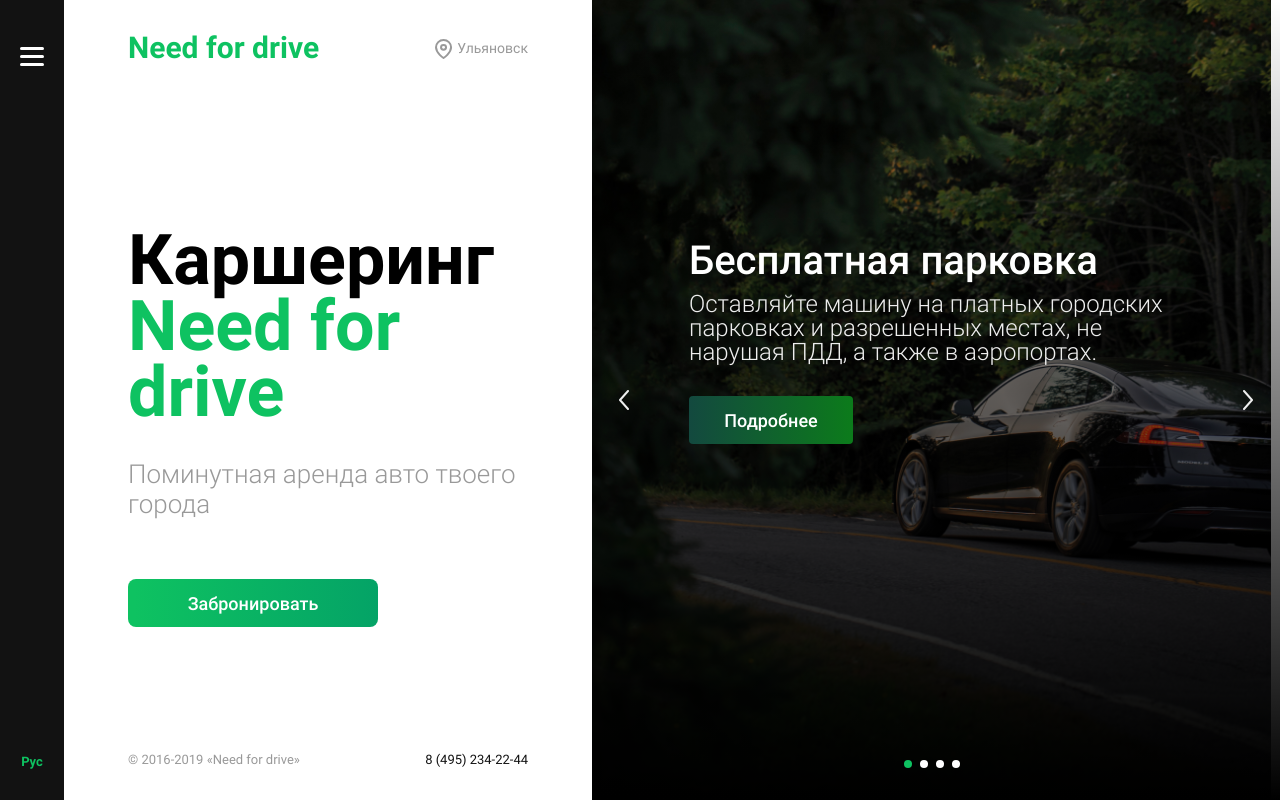
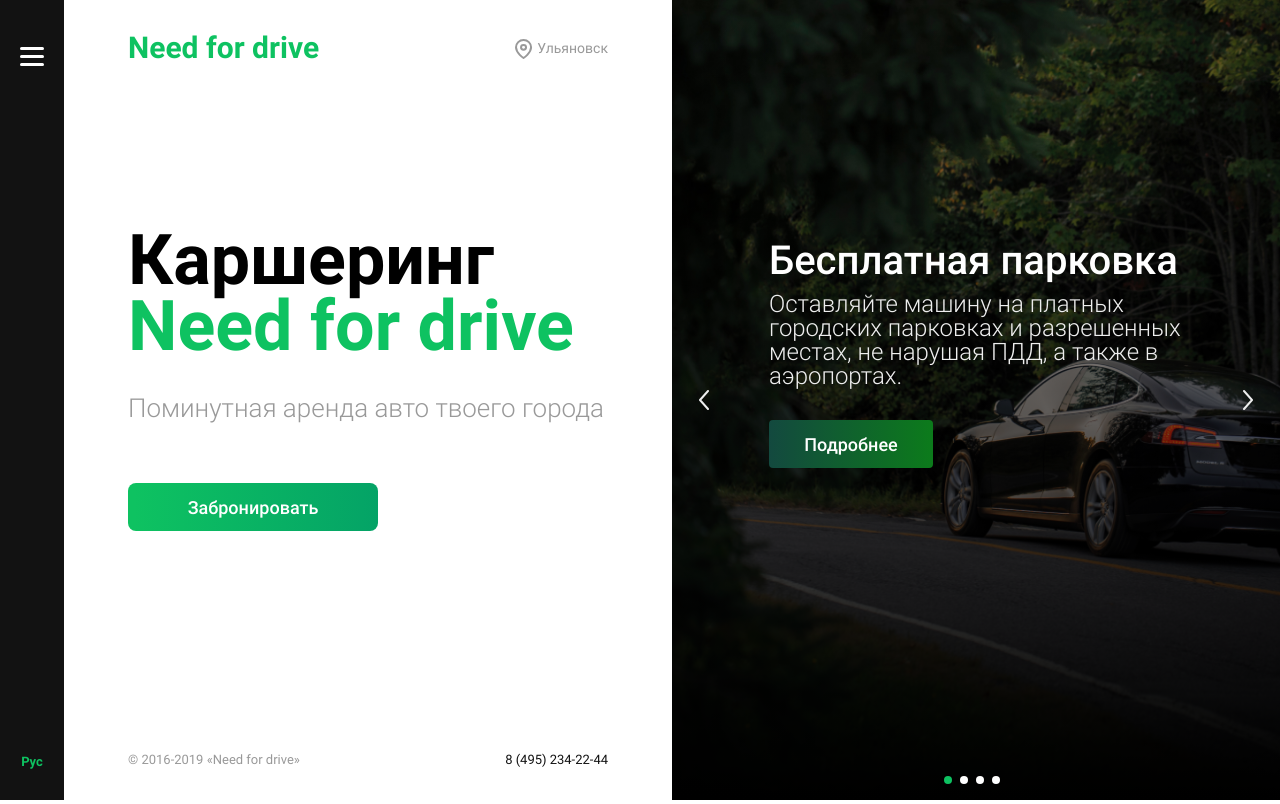
Before and after one commit to albinam/need-for-drive, a React (Create React App) app: page /#/ in a window 1280 px wide. Built offline with nearby package versions, Linux system fonts and the light colour scheme.

Commit message:
исправление слайдера

```diff
--- a/package.json
+++ b/package.json
@@ -42,6 +42,7 @@
     ]
   },
   "devDependencies": {
-    "gh-pages": "^3.2.3"
+    "gh-pages": "^3.2.3",
+    "node-sass": "^6.0.1"
   }
 }
--- a/src/components/MainPageContent/MainPageContent.scss
+++ b/src/components/MainPageContent/MainPageContent.scss
@@ -2,7 +2,9 @@
 @import "src/styles/vars";
 
 .content-container {
-  width: calc(100vw - 688px - 64px);
+  display: flex;
+  flex-direction: column;
+  justify-content: space-between;
 }
 
 .header {
--- a/src/components/Slider/Arrow.js
+++ b/src/components/Slider/Arrow.js
@@ -1,5 +1,4 @@
 import rightArrow from '../../assets/images/slider/RightArrow.svg';
-import leftArrow from '../../assets/images/slider/LeftArrow.svg';
 
 function Arrow({direction, moveSlide}) {
     return (
@@ -7,7 +6,7 @@
             onClick={moveSlide}
             className={direction === "next" ? "btn-slide next" : "btn-slide prev"}
         >
-            <img src={direction === "next" ? rightArrow : leftArrow} alr="arrow"/>
+            <img src={rightArrow}  className={direction === "next" ? "arrow_right" : "arrow_left"} alt="arrow"/>
         </button>
     );
 }
--- a/src/components/Slider/Slider.scss
+++ b/src/components/Slider/Slider.scss
@@ -3,9 +3,8 @@
 
 
 .container-slider {
-  position: relative;
-  width: 688px;
-
+  display: flex;
+  flex-direction: column;
 
   .gradient:after {
     content: "";
@@ -22,7 +21,6 @@
     position: absolute;
     opacity: 0;
     transition: opacity ease-in-out 0.4s;
-    width: 100%;
     height: 100%;
     box-sizing: border-box;
 
@@ -41,7 +39,7 @@
         margin-bottom: 8px;
       }
 
-      &_subtitle{
+      &_subtitle {
         font-family: $fontLight;
         font-size: 24px;
         line-height: 24px;
@@ -51,13 +49,35 @@
       }
     }
 
-    img{
-      object-fit:cover;
+    img {
+      width: 100%;
       height: 100vh;
     }
   }
+
   .active {
     opacity: 1;
+  }
+
+  .container-dots {
+    padding: 16px;
+    display: flex;
+    justify-content: center;
+    align-items: center;
+    margin-top: auto;
+    z-index: 1;
+
+    .dot {
+      width: 8px;
+      height: 8px;
+      margin-right: 8px;
+      border-radius: 50%;
+      background: $color-main-white;
+    }
+
+    .active {
+      background: $color-accent;
+    }
   }
 }
 
@@ -78,34 +98,17 @@
   }
 }
 
+.arrow_left{
+  transform: rotate(180deg);
+}
+
 .next {
   right: 0;
 }
 
-.container-dots {
-  position: absolute;
-  bottom: 32px;
-  width: 100%;
-  display: flex;
-  align-items: center;
-  justify-content: center;
 
-  .dot {
-    width: 8px;
-    height: 8px;
-    margin-right: 8px;
-    border-radius: 50%;
-    background: $color-main-white;
-  }
-
-  .active {
-    background: $color-accent;
-  }
-}
 @media (max-width: $desktopMinSize) {
   .container-slider {
-    width: 410px;
-
     .slide {
       &_content {
         top: 277px;
@@ -126,11 +129,16 @@
       }
     }
 
+    img {
+      object-fit: cover;
+    }
+
     .btn-slide {
       width: 32px;
     }
   }
 }
+
 @media (max-width: $tabletSize) {
   .container-slider {
     display: none;
--- a/src/index.js
+++ b/src/index.js
@@ -2,7 +2,7 @@
 import ReactDOM from 'react-dom';
 import './index.css';
 import App from './App';
-import reportWebVitals from './reportWebVitals';
+
 
 ReactDOM.render(
   <React.StrictMode>
@@ -10,8 +10,3 @@
   </React.StrictMode>,
   document.getElementById('root')
 );
-
-// If you want to start measuring performance in your app, pass a function
-// to log results (for example: reportWebVitals(console.log))
-// or send to an analytics endpoint. Learn more: https://bit.ly/CRA-vitals
-reportWebVitals();
--- a/src/pages/Main/Main.scss
+++ b/src/pages/Main/Main.scss
@@ -3,4 +3,25 @@
   height: 100vh;
   margin: 0 auto;
   display: flex;
+
+  .content-container {
+    flex: 1;
+  }
+
+  .container-slider {
+    display: flex;
+    flex: 1;
+  }
 }
+@media (max-width: $desktopMinSize) {
+  .main {
+
+    .content-container {
+      flex: 4;
+    }
+
+    .container-slider {
+      flex: 3;
+    }
+  }
+}
```
Also changed, not shown: src/assets/images/slider/LeftArrow.svg (deleted), 1 other file (tests, documents, lock files or other folders).
